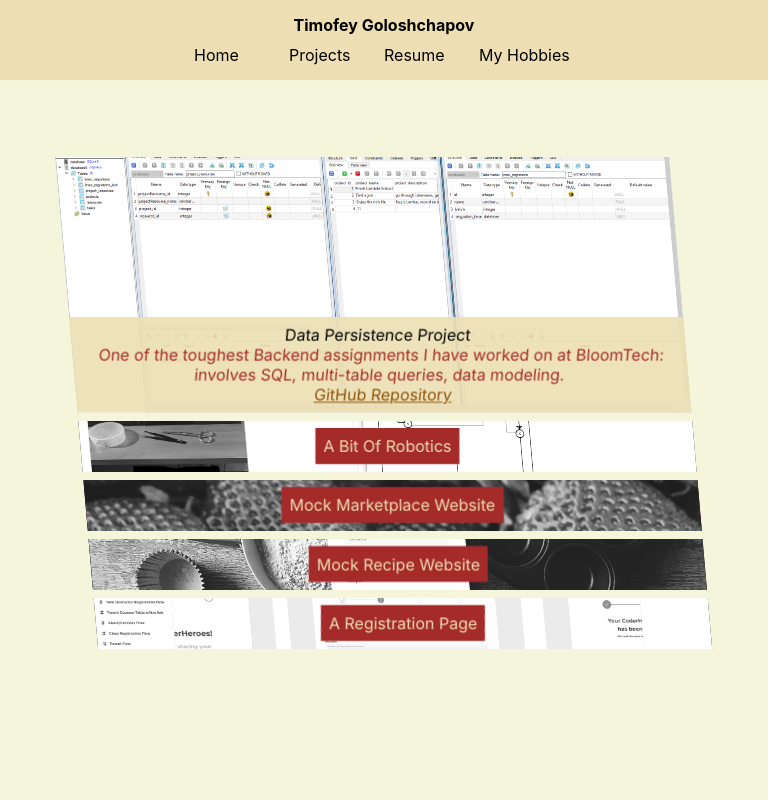
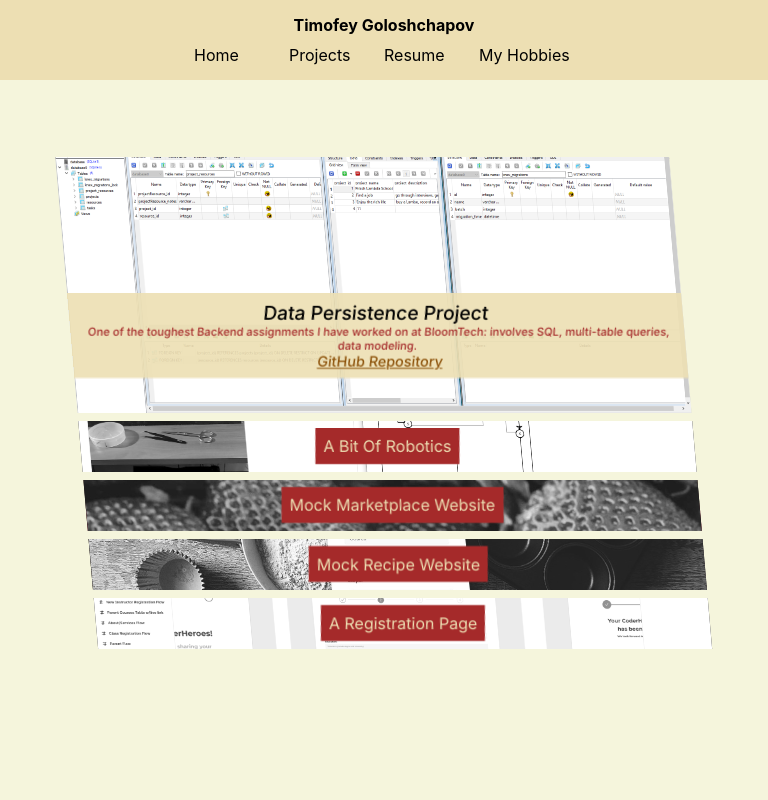
Before and after one commit to Timbobeek/portfolio, a React (Create React App) app: page /projects in a window 768 px wide. In both pictures the pointer is over the element 366 px from the left and 202 px from the top of the page. Shown: the top 800 px of the page. Built offline with nearby package versions, Linux system fonts and the light colour scheme.

Commit message:
laptop done

```diff
--- a/src/components/projects.css
+++ b/src/components/projects.css
@@ -158,6 +158,8 @@
       }
     }
 
+/* ------------------------------------------------------laptop----------------------------------------------- */
+
 @media (min-width: 769px) and (max-width: 1000px){
   @keyframes alpha-transition {
     0% {
@@ -246,18 +248,18 @@
   }
 
   .container .card:hover .p1{
-    font-size: 2em;
+    font-size: 1.5em;
     color: black;
   }
 
   .container .card .p2{
-    font-size: 1.5em;
+    font-size: 1.2em;
     color: rgba(141, 83, 11, 1);
   }
 
   .container .card .p3{
     color: brown;
-    font-size: 1.2em;
+    font-size: 1em;
   }
 
   .container .card:hover {
@@ -319,7 +321,7 @@
 }
 
 
- /* ----------------tablet/mobile----------------- */
+ /* ----------------------------------------------------------------tablet--------------------------------------------------- */
 
  @media (min-width: 481px) and (max-width: 768px){
 
@@ -435,35 +437,24 @@
         text-align: center;
         color: white;
         background: rgba(237,223,179, 0.9);
-        transform: translateY(80px) rotate(0deg) skew(0deg);
+        transform: translateY(60%) rotate(0deg) skew(0deg);
         flex-grow: 5;
         transition: 3s;
+        font-weight: 500;
       }
 
       .container .card:hover .p1{
-        /* default black 1 */
-        /* color: beige; */
-        /* brown 2 */
-        /* color: black; */
-        /* dark beige 3 */
+        font-size: 1.2em;
         color: black;
       }
 
       .container .card .p2{
-        /* default black 1 */
-        /* color: aqua; */
-        /* brown 2 */
-        /* color: aqua; */
-        /* dark beige 3 */
+        font-size: 0.9em;
         color: rgba(141, 83, 11, 1);
       }
 
       .container .card .p3{
-        /* default black 1 */
-        /* color: beige; */
-        /* brown 2 */
-        /* color: #eddfb3; */
-        /* dark beige 3 */
+        font-size: 0.7em;
         color: brown;
       }
 
@@ -481,8 +472,9 @@
       .container .card:hover .p3 {
         display: block;
       }
+ }
 
- }
+ /* ------------------------------------------------------mobile----------------------------------------------- */
 
  @media (max-width: 480px){
   @keyframes alpha-transition {
```
